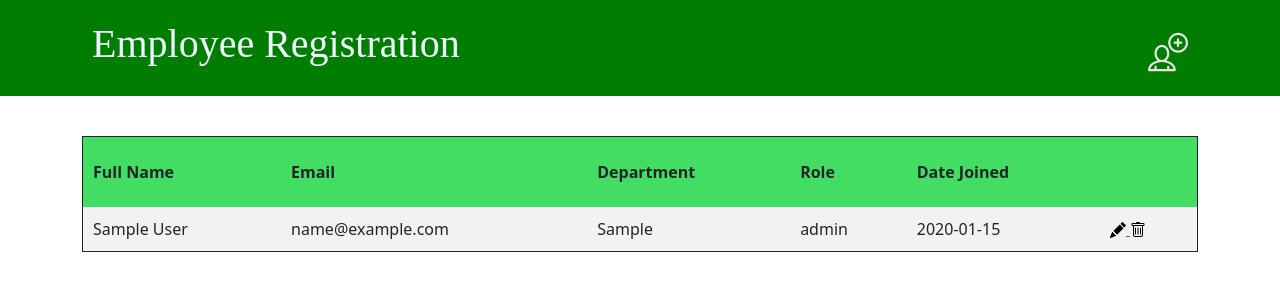
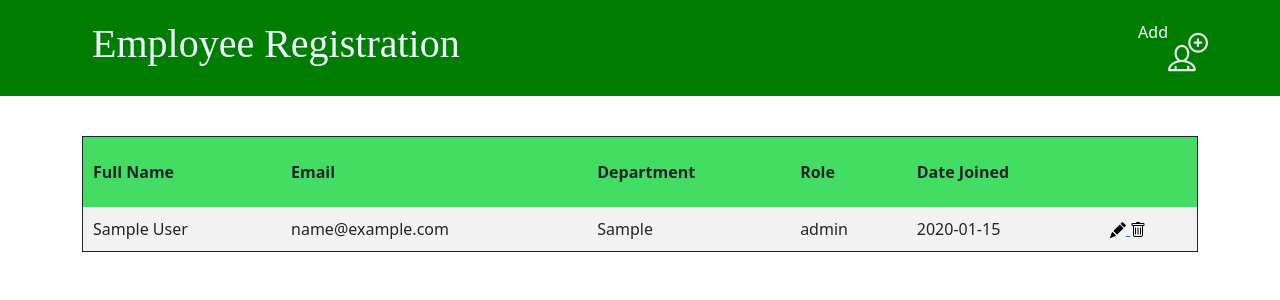
Before and after one commit to Praveen-Mahesh-R/Employee-Registration, a Django app: page / in a window 1280 px wide. Shown: the top 300 px of the page. Run offline with Django 5.2, Linux system fonts and the light colour scheme; tables that the repository leaves empty hold one stand-in row (values such as "Sample post").

Commit message:
Adding 'add' text to new employee button

```diff
--- a/emp_reg/static/css/emp_reg.css
+++ b/emp_reg/static/css/emp_reg.css
@@ -38,20 +38,17 @@
 .emp-table{
     border: 1px solid;
 }
+.top-menu {
+    float: right;
+    text-decoration: none;
+    color: aliceblue;
+}
 
-.top-menu,
-.top-menu:hover,
-.top-menu:visited {
-
-    color: #ffffff;
-    float: right;
-    font-size: 26pt;
-    margin-right: 20px;
-}
 .top-menu svg {
     max-width: 40px;
     -webkit-filter: invert(90%);
     filter: invert(90%);
+    float: right;
 }
 .yes-button {
     float: left;
--- a/emp_reg/templates/emp_reg/base.html
+++ b/emp_reg/templates/emp_reg/base.html
@@ -9,7 +9,8 @@
     <body>
         <header class = "page-header">
             <div class="container">
-                <a href="{% url 'emp_new' %}" class="top-menu">
+
+                <a href="{% url 'emp_new' %}" class="top-menu"> Add
                     {% include './icons/add-new-user-svgrepo-com.svg' %}
                 </a>
                 <h1><a href="/">Employee Registration</a></h1>
```
